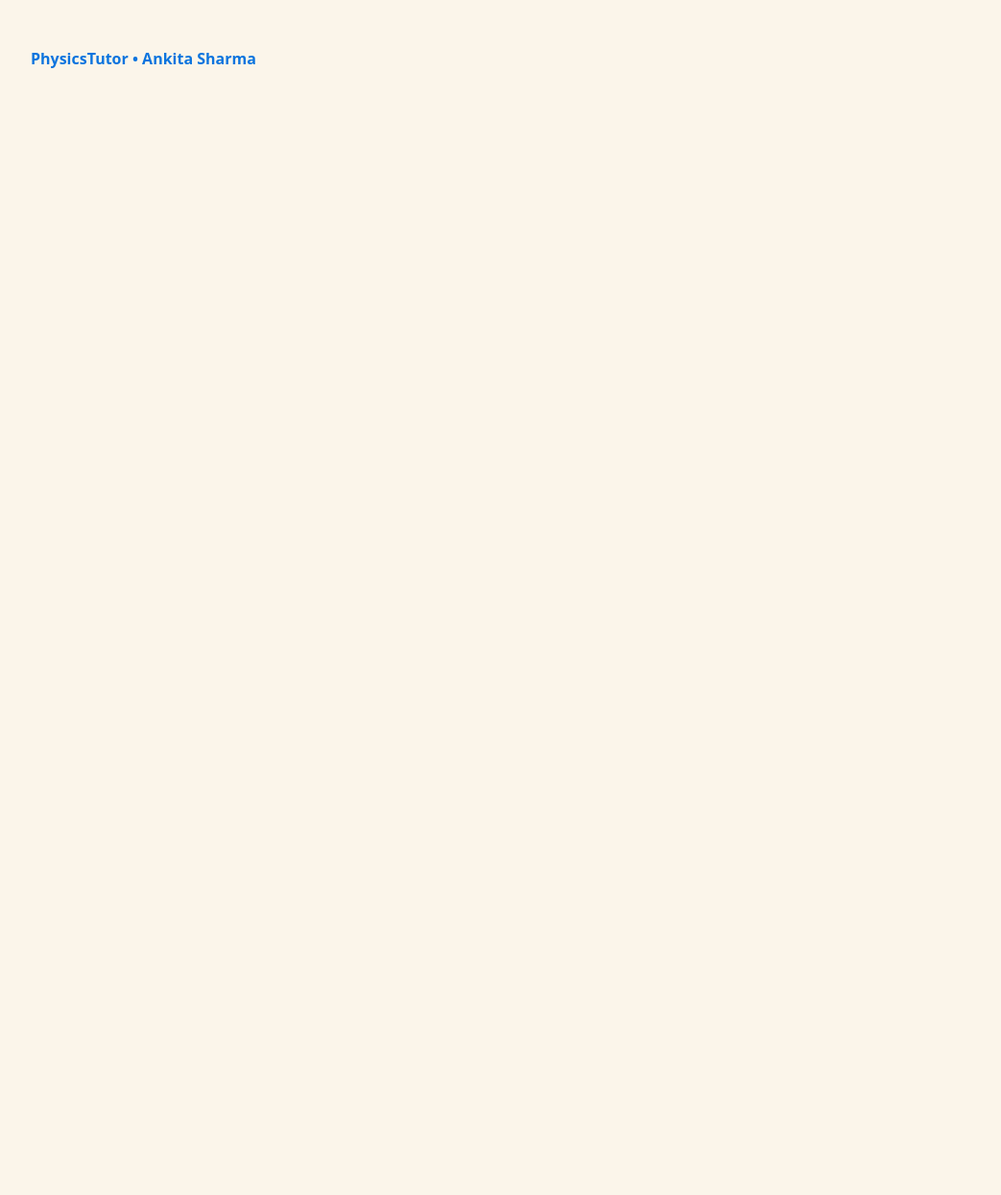
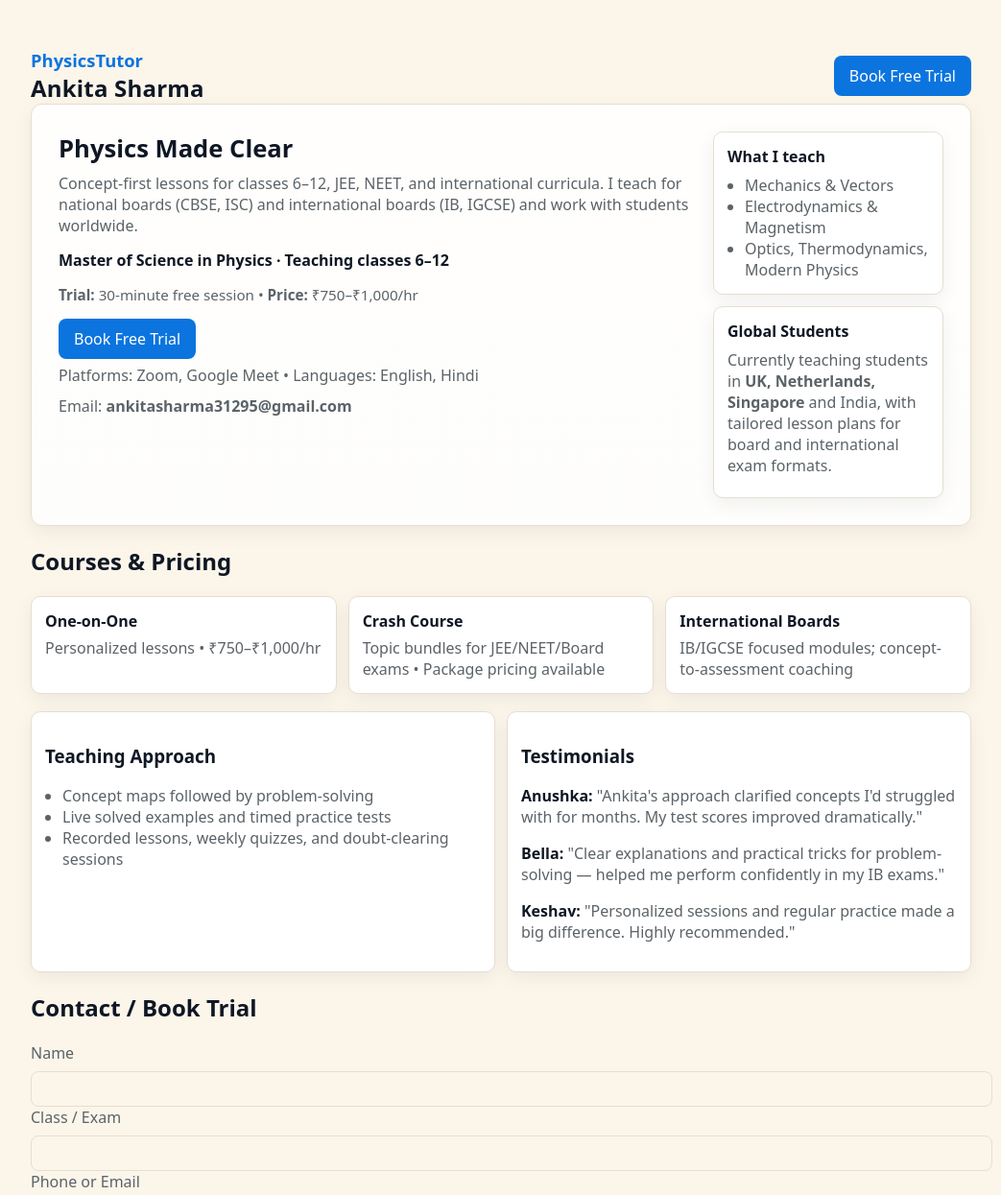
Before and after one commit to ankitasharma312/physics, a plain HTML site: page index.html in a window 1280 px wide. Shown: the top 1245 px of the page at 96% size, without its empty margins (118-1161 px from the left). Before the commit the page ends 828 px from the top, so only its background shows below. Drawn offline with Linux system fonts and the light colour scheme.

Commit message:
Revise HTML structure and content for clarity
Updated the description meta tag and improved styling for brand and name display. Enhanced content for clarity and added sections for courses, teaching approach, and testimonials.

```diff
--- a/index.html
+++ b/index.html
@@ -4,13 +4,13 @@
 <meta charset="utf-8" />
 <meta name="viewport" content="width=device-width,initial-scale=1" />
 <title>Ankita Sharma — Physics Tutoring</title>
-<meta name="description" content="Ankita Sharma: Concept-first physics tutoring for national and international boards (CBSE, ISC, IB, IGCSE). Online lessons for students in India, UK, Netherlands, Singapore." />
+<meta name="description" content="Ankita Sharma: Master of Science in Physics offering concept-first tutoring for classes 6–12 and international boards (CBSE, ISC, IB, IGCSE). Students in India, UK, Netherlands, Singapore." />
 <style>
-  /* Soothing cream background, dark cards and readable text */
+  /* Soothing cream background, clear readable typography */
   :root{
     --accent:#0b74de;
-    --bg-cream:#FBF5EA; /* main page background */
-    --card:#ffffff;     /* card background */
+    --bg-cream:#FBF5EA;
+    --card:#ffffff;
     --card-border:#e6dfd1;
     --muted:#5b6368;
     --text:#0f1724;
@@ -28,7 +28,8 @@
 
   .wrap{max-width:980px;margin:28px auto;padding:22px}
   header{display:flex;align-items:center;justify-content:space-between;gap:12px}
-  .brand{font-weight:700;color:var(--accent)}
+  .brand{font-weight:800;color:var(--accent);font-size:1.15rem}
+  .name-large{font-weight:900;font-size:1.5rem;color:var(--text);letter-spacing:0.2px}
   .hero{
     background:linear-gradient(180deg, rgba(255,255,255,0.9), rgba(255,255,255,0.85));
     padding:28px;border-radius:12px;display:flex;flex-wrap:wrap;gap:18px;
@@ -55,9 +56,91 @@
   ul{margin:8px 0 0;padding-left:18px;color:var(--muted)}
   a {color:var(--accent)}
   .muted-small{color:var(--muted);font-size:0.95rem}
+  .meta{color:var(--muted);margin-top:6px}
+  .qual{margin-top:8px;color:var(--text);font-weight:600}
+  .contact-line{margin-top:10px;color:var(--muted)}
+  .testimonial-quote{color:var(--muted);margin-top:6px}
 </style>
 </head>
 <body>
 <div class="wrap">
   <header>
-    <div class="brand">PhysicsTutor • Ankita Sharma</div>
+    <div>
+      <div class="brand">PhysicsTutor</div>
+      <div class="name-large">Ankita Sharma</div>
+    </div>
+    <nav><a class="btn" href="#contact">Book Free Trial</a></nav>
+  </header>
+
+  <section class="hero" id="home">
+    <div class="hero-left">
+      <h1>Physics Made Clear</h1>
+      <p class="lead">Concept-first lessons for classes 6–12, JEE, NEET, and international curricula. I teach for national boards (CBSE, ISC) and international boards (IB, IGCSE) and work with students worldwide.</p>
+      <div class="qual">Master of Science in Physics · Teaching classes 6–12</div>
+      <p class="muted-small"><strong>Trial:</strong> 30-minute free session • <strong>Price:</strong> ₹750–₹1,000/hr</p>
+      <a class="btn" href="#contact">Book Free Trial</a>
+      <div class="meta">Platforms: Zoom, Google Meet • Languages: English, Hindi</div>
+      <div class="contact-line">Email: <strong>ankitasharma31295@gmail.com</strong></div>
+    </div>
+    <div style="flex:0 1 240px">
+      <div class="card">
+        <strong style="color:var(--text)">What I teach</strong>
+        <ul>
+          <li>Mechanics & Vectors</li>
+          <li>Electrodynamics & Magnetism</li>
+          <li>Optics, Thermodynamics, Modern Physics</li>
+        </ul>
+      </div>
+      <div class="card" style="margin-top:12px">
+        <strong style="color:var(--text)">Global Students</strong>
+        <p style="margin:8px 0;color:var(--muted)">Currently teaching students in <strong>UK, Netherlands, Singapore</strong> and India, with tailored lesson plans for board and international exam formats.</p>
+      </div>
+    </div>
+  </section>
+
+  <section style="margin-top:18px">
+    <h2 style="color:var(--text)">Courses & Pricing</h2>
+    <div class="cards">
+      <div class="card"><strong style="color:var(--text)">One-on-One</strong><div style="margin-top:6px">Personalized lessons • ₹750–₹1,000/hr</div></div>
+      <div class="card"><strong style="color:var(--text)">Crash Course</strong><div style="margin-top:6px">Topic bundles for JEE/NEET/Board exams • Package pricing available</div></div>
+      <div class="card"><strong style="color:var(--text)">International Boards</strong><div style="margin-top:6px">IB/IGCSE focused modules; concept-to-assessment coaching</div></div>
+    </div>
+
+    <div class="two-col">
+      <div class="card">
+        <h3 style="color:var(--text)">Teaching Approach</h3>
+        <ul>
+          <li>Concept maps followed by problem-solving</li>
+          <li>Live solved examples and timed practice tests</li>
+          <li>Recorded lessons, weekly quizzes, and doubt-clearing sessions</li>
+        </ul>
+      </div>
+
+      <div class="card" id="testimonials">
+        <h3 style="color:var(--text)">Testimonials</h3>
+        <p><strong style="color:var(--text)">Anushka:</strong> <span class="testimonial-quote">"Ankita's approach clarified concepts I'd struggled with for months. My test scores improved dramatically."</span></p>
+        <p><strong style="color:var(--text)">Bella:</strong> <span class="testimonial-quote">"Clear explanations and practical tricks for problem-solving — helped me perform confidently in my IB exams."</span></p>
+        <p><strong style="color:var(--text)">Keshav:</strong> <span class="testimonial-quote">"Personalized sessions and regular practice made a big difference. Highly recommended."</span></p>
+      </div>
+    </div>
+  </section>
+
+  <section style="margin-top:18px" id="contact">
+    <h2 style="color:var(--text)">Contact / Book Trial</h2>
+    <form action="https://formspree.io/f/your-form-id" method="POST">
+      <label style="color:var(--muted)">Name</label><input name="name" required />
+      <label style="color:var(--muted)">Class / Exam</label><input name="class" required />
+      <label style="color:var(--muted)">Phone or Email</label><input name="contact" required />
+      <label style="color:var(--muted)">Preferred days/times</label><input name="time" />
+      <label style="color:var(--muted)">Message</label><textarea name="message" rows="4"></textarea>
+      <button type="submit">Request Free Trial</button>
+    </form>
+    <p style="margin-top:10px;color:var(--muted)">Or WhatsApp: <strong>+91-XXXXXXXXXX</strong> • Email: <strong>ankitasharma31295@gmail.com</strong></p>
+  </section>
+
+  <footer>© <span id="yr"></span> Ankita Sharma — Physics Tutor</footer>
+</div>
+
+<script>document.getElementById('yr').textContent=new Date().getFullYear();</script>
+</body>
+</html>
```
